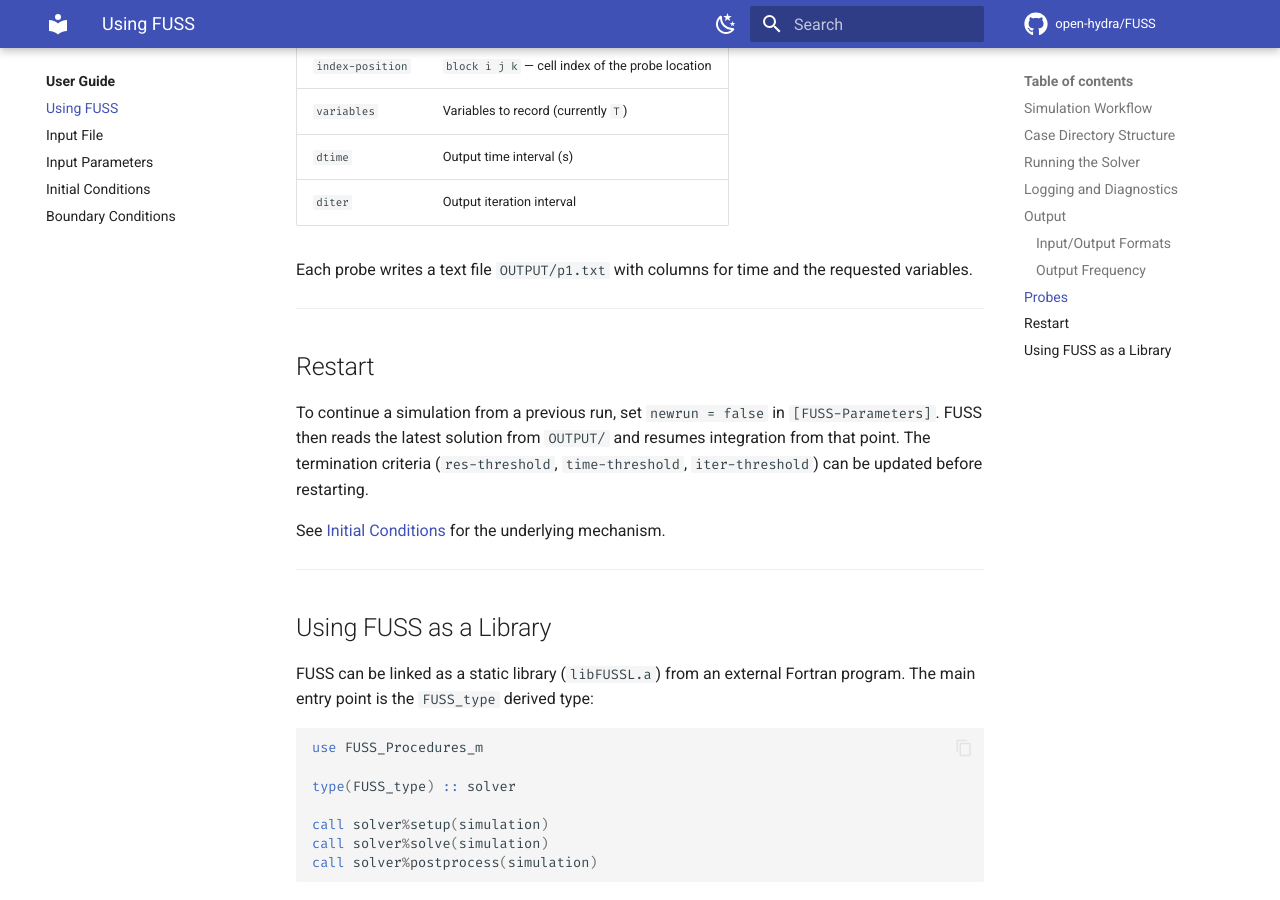
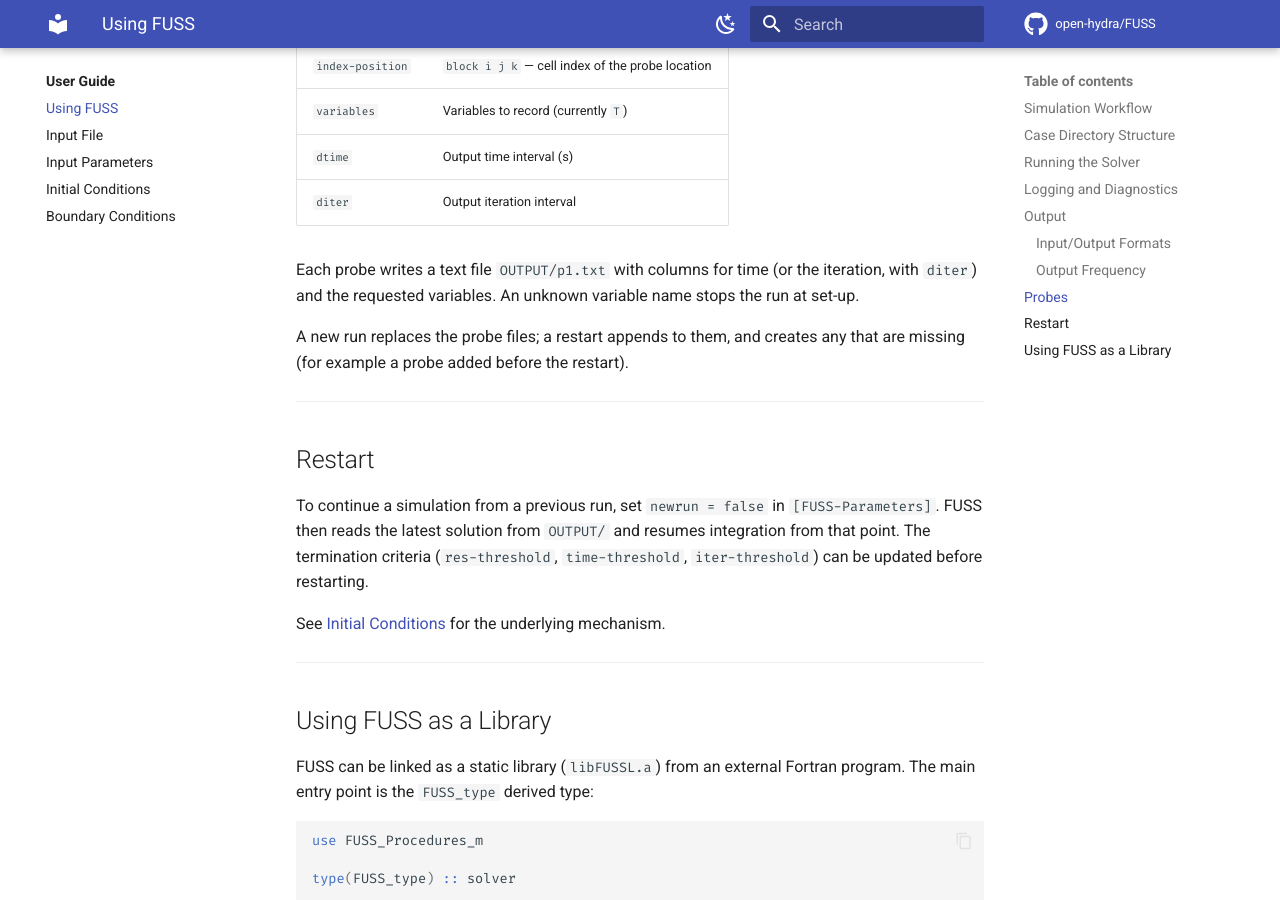
Before and after one commit to open-hydra/FUSS, an MkDocs documentation site: the page built from docs/user/using.md, in a window 1280 px wide and 900 px high, scrolled down 5213 px. Built offline with MkDocs 1.6.1 and Material for MkDocs 9.7.7, drawn with Linux system fonts in a browser that asks for light colours; comment, search, counter and statistics services are not loaded.

Commit message:
Probes: append on restart, validate names, abort all ranks on errors
- A restart opens the probe file in append mode and creates it if missing
  (probes added, or files moved away). Before, a missing file stopped the
  run and an existing one was read line by line to find its end.
- Probe pointers are nullified first, and an unknown variable name or a probe
  file that cannot be opened aborts all ranks (mpi_abort_all). Before, the
  pointer stayed undefined and the run went on writing to an unopened unit.
  Only the rank owning the probe reaches this code, hence the abort instead
  of `stop`.
- docs/user/using.md: the restart behaviour.

Co-Authored-By: Claude Opus 5.5 (1M context) <noreply@anthropic.com>

```diff
--- a/docs/user/using.md
+++ b/docs/user/using.md
@@ -209,7 +209,9 @@ dtime = 1.0e-1
 | `dtime` | Output time interval (s) |
 | `diter` | Output iteration interval |
 
-Each probe writes a text file `OUTPUT/p1.txt` with columns for time and the requested variables.
+Each probe writes a text file `OUTPUT/p1.txt` with columns for time (or the iteration, with `diter`) and the requested variables. An unknown variable name stops the run at set-up.
+
+A new run replaces the probe files; a restart appends to them, and creates any that are missing (for example a probe added before the restart).
 
 ---
 
```
Also changed, not shown: 1 other file.
